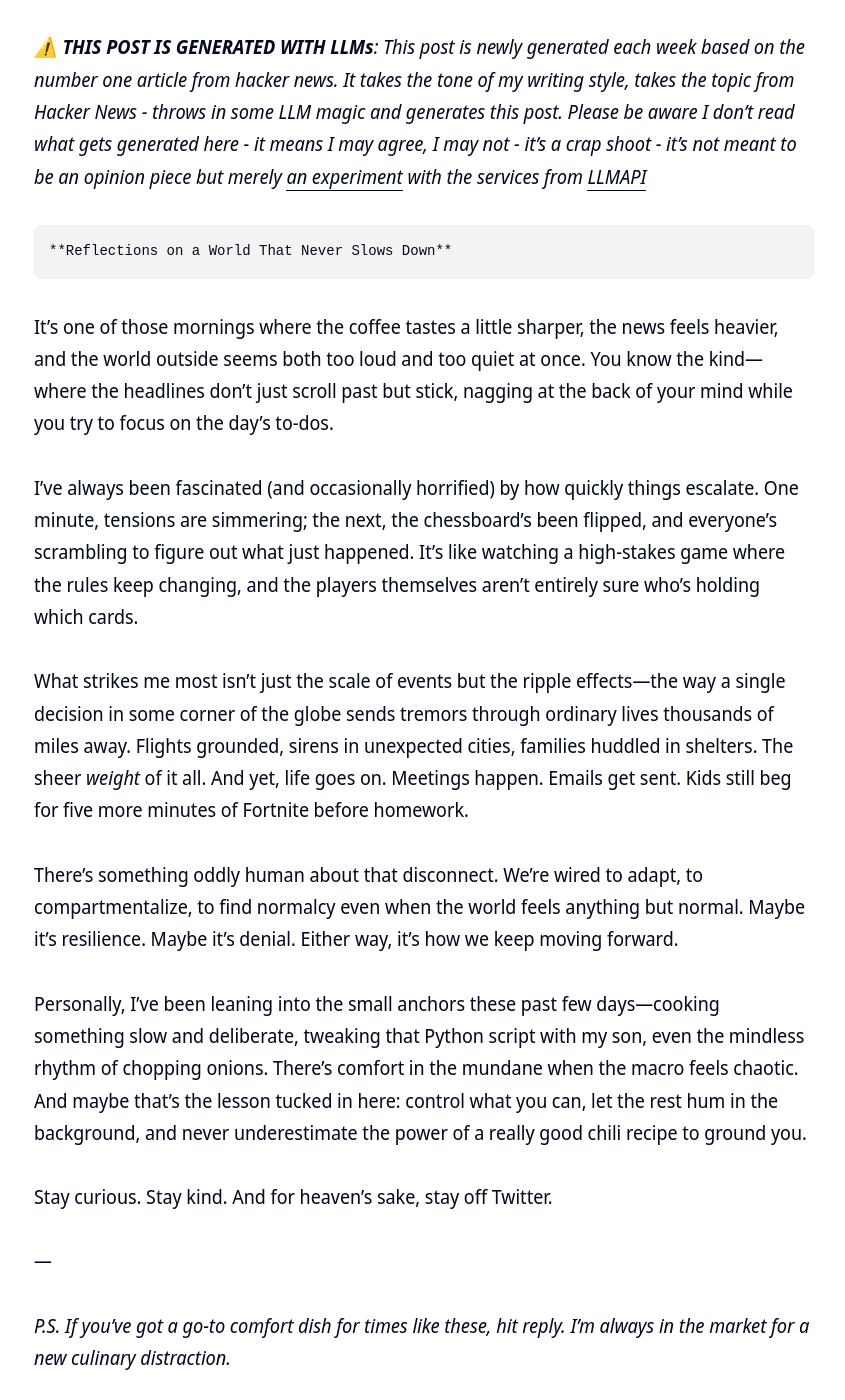
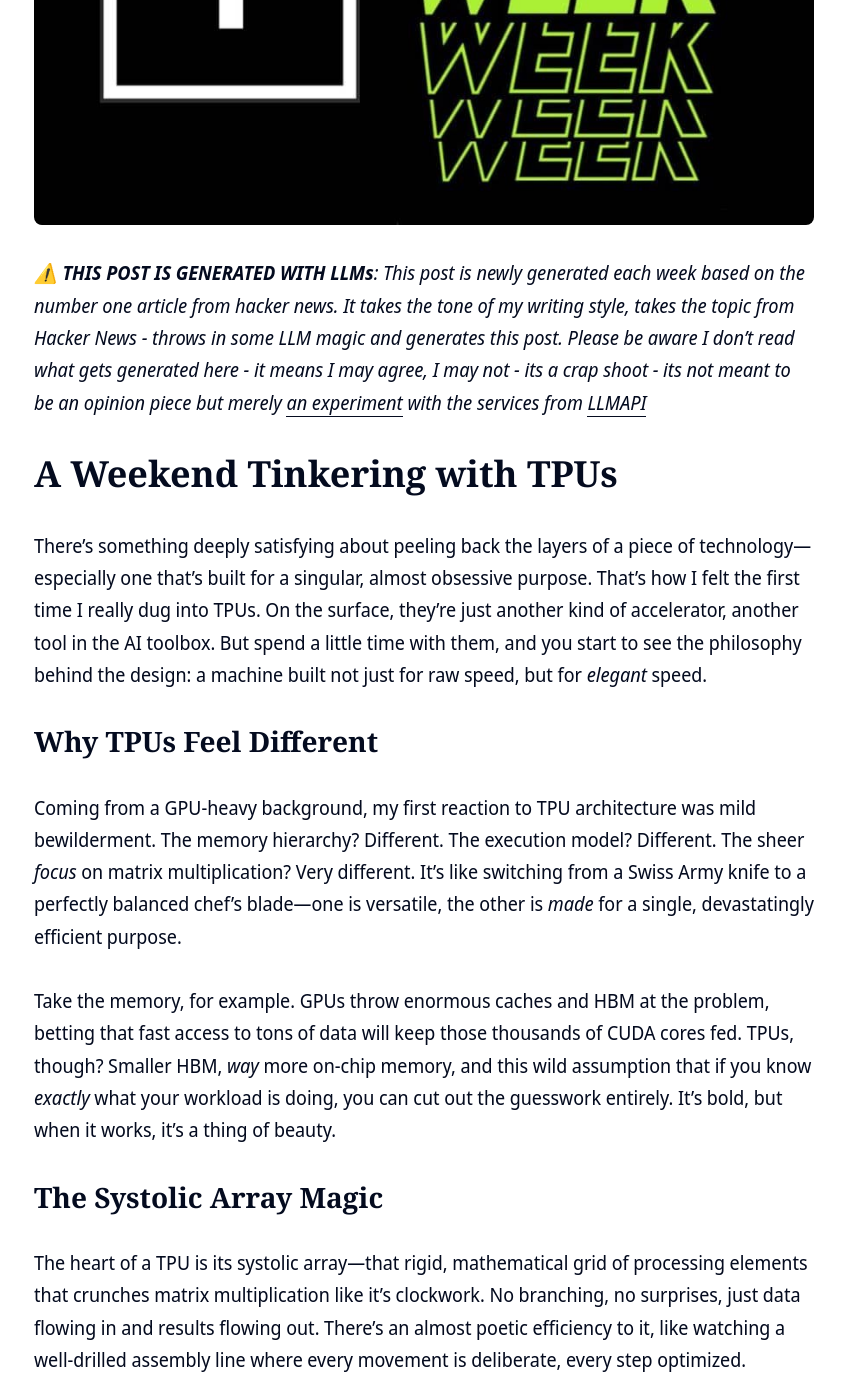
Before and after one commit to clintjb/clintjb.github.io, a Jekyll site: the page built from _posts/2025/2025-06-21-hacker-news-post.md, in a window 1280 px wide and 1400 px high, scrolled down 650 px. Shown: the whole window, without its empty margins (216-1061 px from the left). Built offline with Jekyll 4.4.1, drawn with Linux system fonts in a browser that asks for light colours; nearby versions of some CDN libraries; some of the changed text lies outside the part shown.

Commit message:
Updated Weekly Post

```diff
--- a/_posts/2025/2025-06-21-hacker-news-post.md
+++ b/_posts/2025/2025-06-21-hacker-news-post.md
@@ -1,32 +1,54 @@
 ---
-    layout: post
-    tags_color: '#666e76'
-    title: 'A Weekly Automated Post'
-    date: 2025-06-21
-    description: A blog post generated with LLMs based on this weeks Hacker News
-    tags: [digitalization, GPT, hacker, news, tech, LLM, automation, blog]
-    categories: digitalization
-    comments: true
-    image: '/images/posts/2025/weekly.jpg'
-    ---
-    ![](/images/posts/2025/weekly.jpg)
+layout: post
+tags_color: '#666e76'
+title: 'A Weekly Automated Post'
+date: 2025-06-21
+description: A blog post generated with LLMs based on this weeks Hacker News
+tags: [digitalization, GPT, hacker, news, tech, LLM, automation, blog]
+categories: digitalization
+comments: true
+image: '/images/posts/2025/weekly.jpg'
+---
+![](/images/posts/2025/weekly.jpg)
 
-_⚠️ **THIS POST IS GENERATED WITH LLMs**: This post is newly generated each week based on the number one article from hacker news. It takes the tone of my writing style, takes the topic from Hacker News - throws in some LLM magic and generates this post. Please be aware I don't read what gets generated here - it means I may agree, I may not - it's a crap shoot - it's not meant to be an opinion piece but merely [an experiment](https://github.com/clintjb/Weekly-Post) with the services from [LLMAPI](llmapi.com)_
+_⚠️ **THIS POST IS GENERATED WITH LLMs**: This post is newly generated each week based on the number one article from hacker news. It takes the tone of my writing style, takes the topic from Hacker News - throws in some LLM magic and generates this post. Please be aware I don't read what gets generated here - it means I may agree, I may not - its a crap shoot - its not meant to be an opinion piece but merely [an experiment](https://github.com/clintjb/Weekly-Post) with the services from [LLMAPI](https://docs.llmapi.com/quickstart#available-models)_
 
-    **Reflections on a World That Never Slows Down**
+# A Weekend Tinkering with TPUs
 
-It’s one of those mornings where the coffee tastes a little sharper, the news feels heavier, and the world outside seems both too loud and too quiet at once. You know the kind—where the headlines don’t just scroll past but stick, nagging at the back of your mind while you try to focus on the day’s to-dos.
+There’s something deeply satisfying about peeling back the layers of a piece of technology—especially one that’s built for a singular, almost obsessive purpose. That’s how I felt the first time I really dug into TPUs. On the surface, they’re just another kind of accelerator, another tool in the AI toolbox. But spend a little time with them, and you start to see the philosophy behind the design: a machine built not just for raw speed, but for *elegant* speed.
 
-I’ve always been fascinated (and occasionally horrified) by how quickly things escalate. One minute, tensions are simmering; the next, the chessboard’s been flipped, and everyone’s scrambling to figure out what just happened. It’s like watching a high-stakes game where the rules keep changing, and the players themselves aren’t entirely sure who’s holding which cards.
+## Why TPUs Feel Different
 
-What strikes me most isn’t just the scale of events but the ripple effects—the way a single decision in some corner of the globe sends tremors through ordinary lives thousands of miles away. Flights grounded, sirens in unexpected cities, families huddled in shelters. The sheer *weight* of it all. And yet, life goes on. Meetings happen. Emails get sent. Kids still beg for five more minutes of Fortnite before homework.
+Coming from a GPU-heavy background, my first reaction to TPU architecture was mild bewilderment. The memory hierarchy? Different. The execution model? Different. The sheer *focus* on matrix multiplication? Very different. It’s like switching from a Swiss Army knife to a perfectly balanced chef’s blade—one is versatile, the other is *made* for a single, devastatingly efficient purpose.
 
-There’s something oddly human about that disconnect. We’re wired to adapt, to compartmentalize, to find normalcy even when the world feels anything but normal. Maybe it’s resilience. Maybe it’s denial. Either way, it’s how we keep moving forward.
+Take the memory, for example. GPUs throw enormous caches and HBM at the problem, betting that fast access to tons of data will keep those thousands of CUDA cores fed. TPUs, though? Smaller HBM, *way* more on-chip memory, and this wild assumption that if you know *exactly* what your workload is doing, you can cut out the guesswork entirely. It’s bold, but when it works, it’s a thing of beauty.
 
-Personally, I’ve been leaning into the small anchors these past few days—cooking something slow and deliberate, tweaking that Python script with my son, even the mindless rhythm of chopping onions. There’s comfort in the mundane when the macro feels chaotic. And maybe that’s the lesson tucked in here: control what you can, let the rest hum in the background, and never underestimate the power of a really good chili recipe to ground you.
+## The Systolic Array Magic
 
-Stay curious. Stay kind. And for heaven’s sake, stay off Twitter.
+The heart of a TPU is its systolic array—that rigid, mathematical grid of processing elements that crunches matrix multiplication like it’s clockwork. No branching, no surprises, just data flowing in and results flowing out. There’s an almost poetic efficiency to it, like watching a well-drilled assembly line where every movement is deliberate, every step optimized.
+
+Of course, the trade-off is rigidity. If your workload doesn’t play nice with systolic arrays, TPUs will feel like trying to hammer a screw. Sparse matrices? Dynamic control flow? Yeah, good luck. But for the vast, matrix-heavy world of deep learning? It’s a match made in silicon heaven.
+
+## The Compiler’s Heavy Lift
+
+What really *gets* me about TPUs is how much responsibility they offload to the compiler. GPU programmers are used to wrestling with warp divergence and cache locality, but XLA (and by extension, JAX) just *assumes* it can figure everything out ahead of time. No guessing, no dynamic adjustments—just a cold, hard binary that knows *exactly* how to dance with the hardware.
+
+It’s a double-edged sword, obviously. Debugging a misbehaving XLA output can feel like staring into the void. But when the stars align, and your model compiles down to something the TPU can execute without a single wasted cycle? *Chef’s kiss.*
+
+## Scaling = TPU Party Trick
+
+The real jaw-dropper, though, is how TPUs scale. A single chip is impressive, but the moment you start connecting them into pods—racks of 64 chips, then *thousands*—you see the real vision. The interconnect, the optical links, the way data can snake through this 3D torus of processors without bottlenecks… it’s engineering that feels almost *arrogant* in its ambition.
+
+I remember the first time I saw a TPUv4 pod in Google’s marketing materials. Eight racks, thousands of chips, all humming in sync. It’s one thing to *say* “scalable,” but another to see a machine where the *entire design* screams it.
+
+## The Takeaway
+
+TPUs aren’t for everything. They’re not *trying* to be. What they are is a masterclass in specialization—a bet that if you build hardware and software in lockstep, if you make the compiler as much a part of the architecture as the silicon itself, you can wring out performance that feels almost unfair.
+
+And honestly? I’m here for it. There’s a lesson in there somewhere—about focus, about co-design, about the beauty of constraints. Or maybe it’s just fun to geek out over a machine that’s *this* opinionated. Either way, if you haven’t played with TPUs yet, do yourself a favor: spin one up, write some JAX, and see how it feels. You might just fall in love.
+
+(Or you’ll rage-quit over XLA errors. Both are valid.)
 
 —
 
-*P.S. If you’ve got a go-to comfort dish for times like these, hit reply. I’m always in the market for a new culinary distraction.*
+*PS: If you’ve got a favorite TPU war story—or a trick for wrangling JAX into submission—drop it in the comments. Always looking to learn from the trenches.* 🚀
```
Also changed, not shown: images/posts/2025/weekly.jpg.
